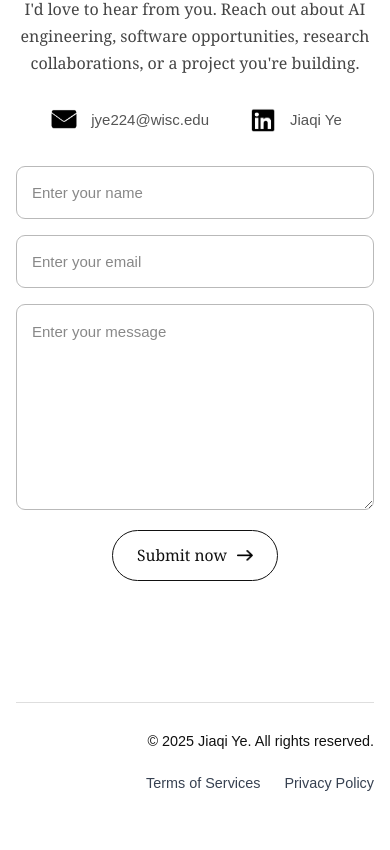
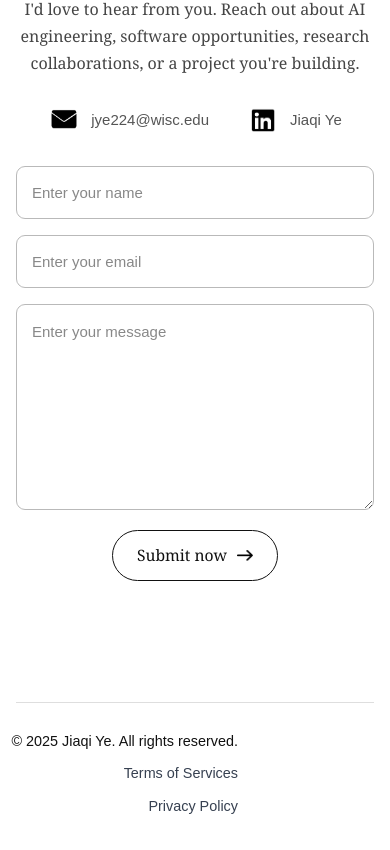
Before and after one commit to Jiaqi-Ye/Personal-Website, a Next.js app: page /v2 in a window 390 px wide. Shown: the part 6074-6924 px from the top of the page. Before the commit the page ends 6902 px from the top, so only its background shows below. Built offline with nearby package versions, Linux system fonts and the light colour scheme; a web font is replaced by a local one.

Commit message:
Prevent footer controls from overlapping

```diff
--- a/app/v2/v2.module.css
+++ b/app/v2/v2.module.css
@@ -594,7 +594,8 @@
   justify-content: flex-end;
   width: min(1120px, calc(100% - 64px));
   margin: 0 auto;
-  padding: 26px 0 44px;
+  padding: 26px 150px 44px 0;
+  box-sizing: border-box;
   border-top: 1px solid var(--line);
   color: #374151;
   font-size: 0.9rem;
@@ -731,13 +732,14 @@
   .footer {
     align-items: flex-end;
     width: min(100% - 32px, 520px);
-    padding-bottom: 32px;
+    padding: 26px 136px 32px 0;
   }
 
   .footerMeta {
-    flex-wrap: wrap;
+    flex-direction: column;
+    align-items: flex-end;
     justify-content: flex-end;
-    gap: 18px 24px;
+    gap: 8px;
     text-align: right;
   }
 
```
